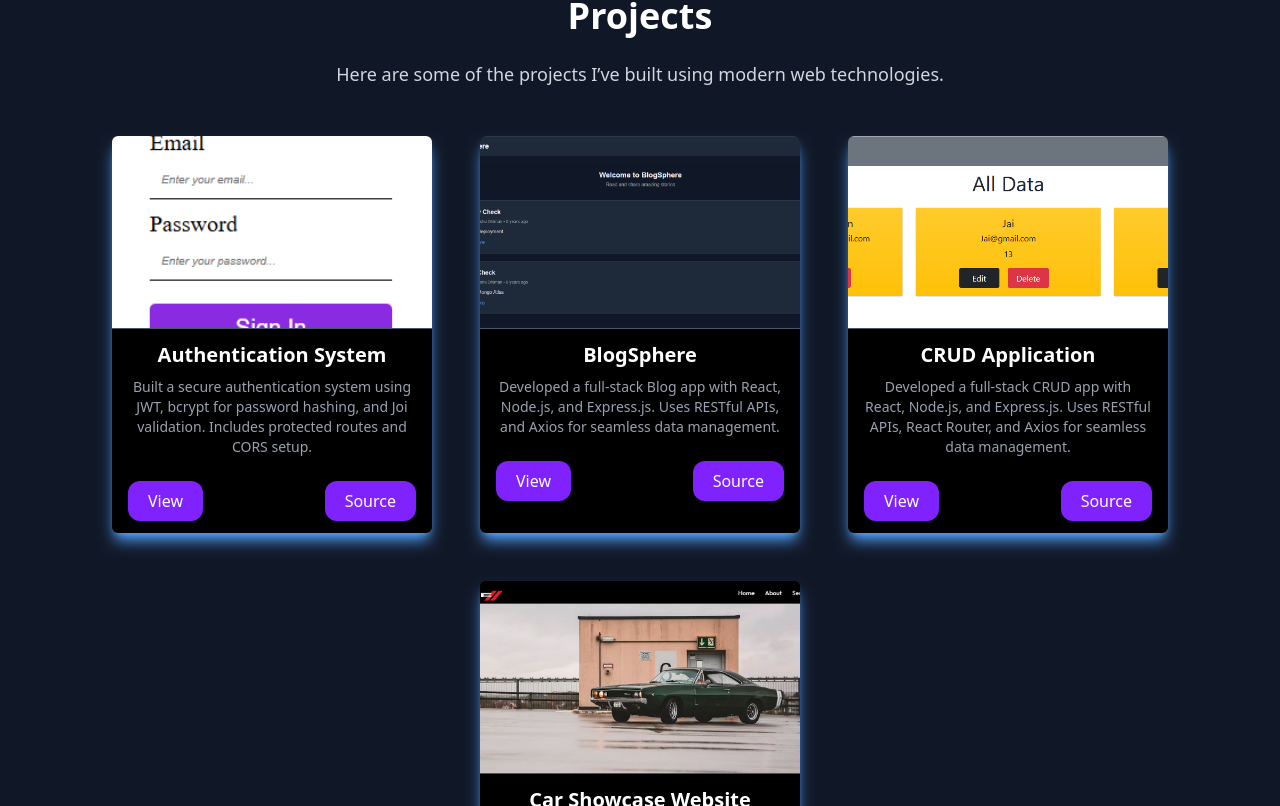
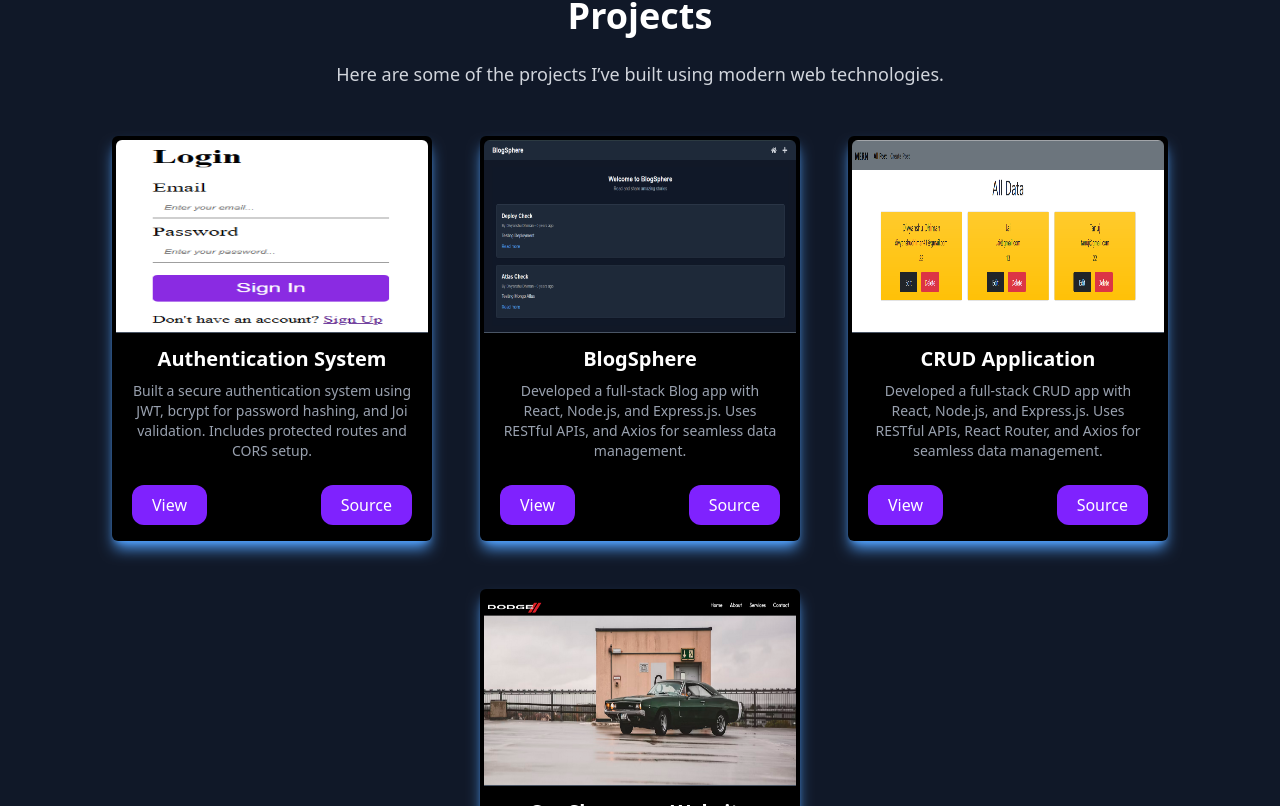
Before and after one commit to divynashu001/Portfolio, a React (Vite) app: page / in a window 1280 px wide. Shown: the part 1854-2660 px from the top of the page. Built offline with nearby package versions, Linux system fonts and the light colour scheme.

Commit message:
changes in style

```diff
--- a/src/pages/Project.jsx
+++ b/src/pages/Project.jsx
@@ -51,10 +51,10 @@ const Project = () => {
         {projects.map((project, index) => (
           <div
             key={index}
-            className="w-80 bg-black rounded-md shadow-lg hover:scale-105 shadow-blue-400 transition-transform duration-500"
+            className="w-80 bg-black p-1 rounded-md shadow-lg hover:scale-105 shadow-blue-400 transition-transform duration-500"
           >
             <img
-              className="h-48 w-full object-cover rounded-t-md"
+              className="h-48 w-full object-left-top rounded-t-md"
               src={project.image}
               alt={project.title}
             />
```
